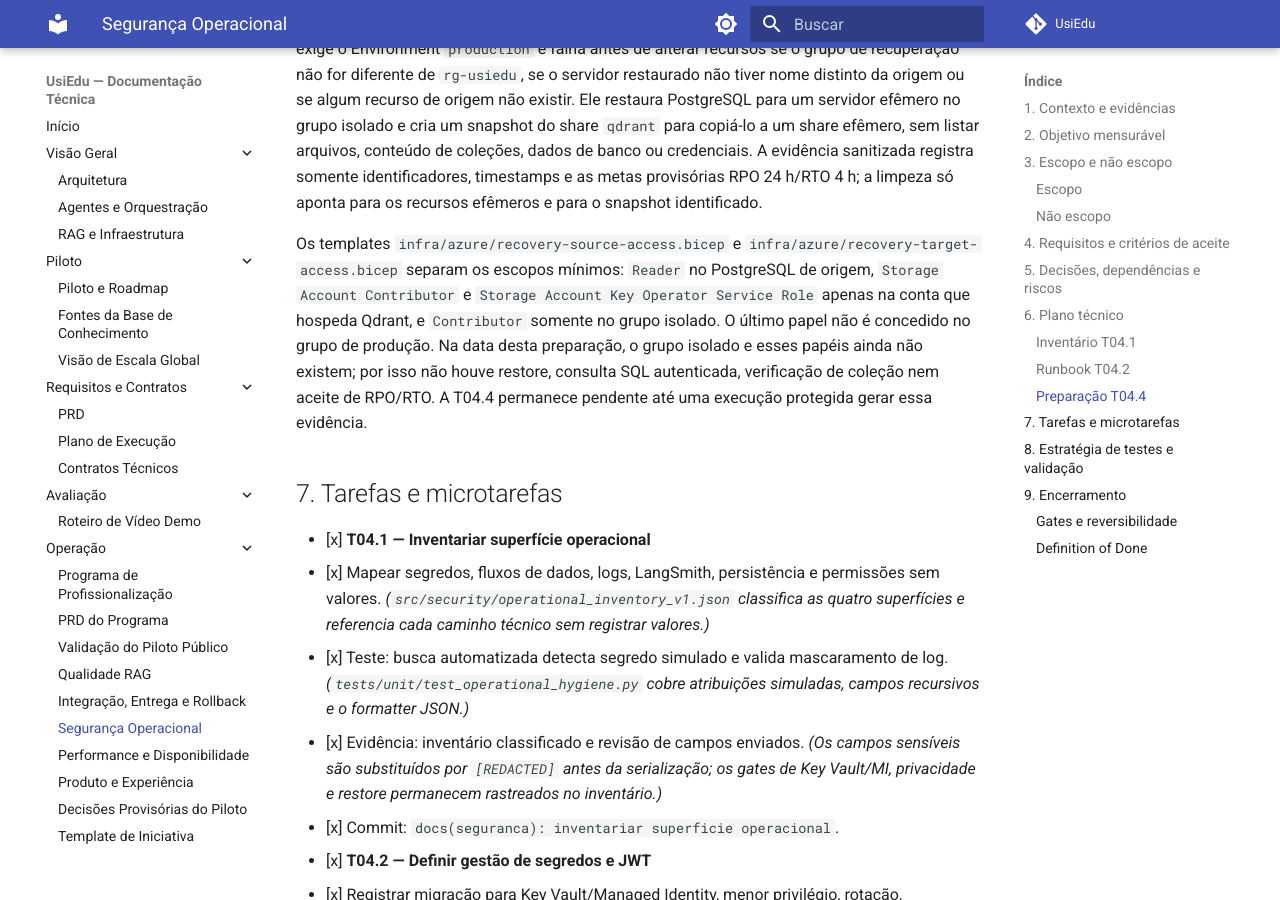
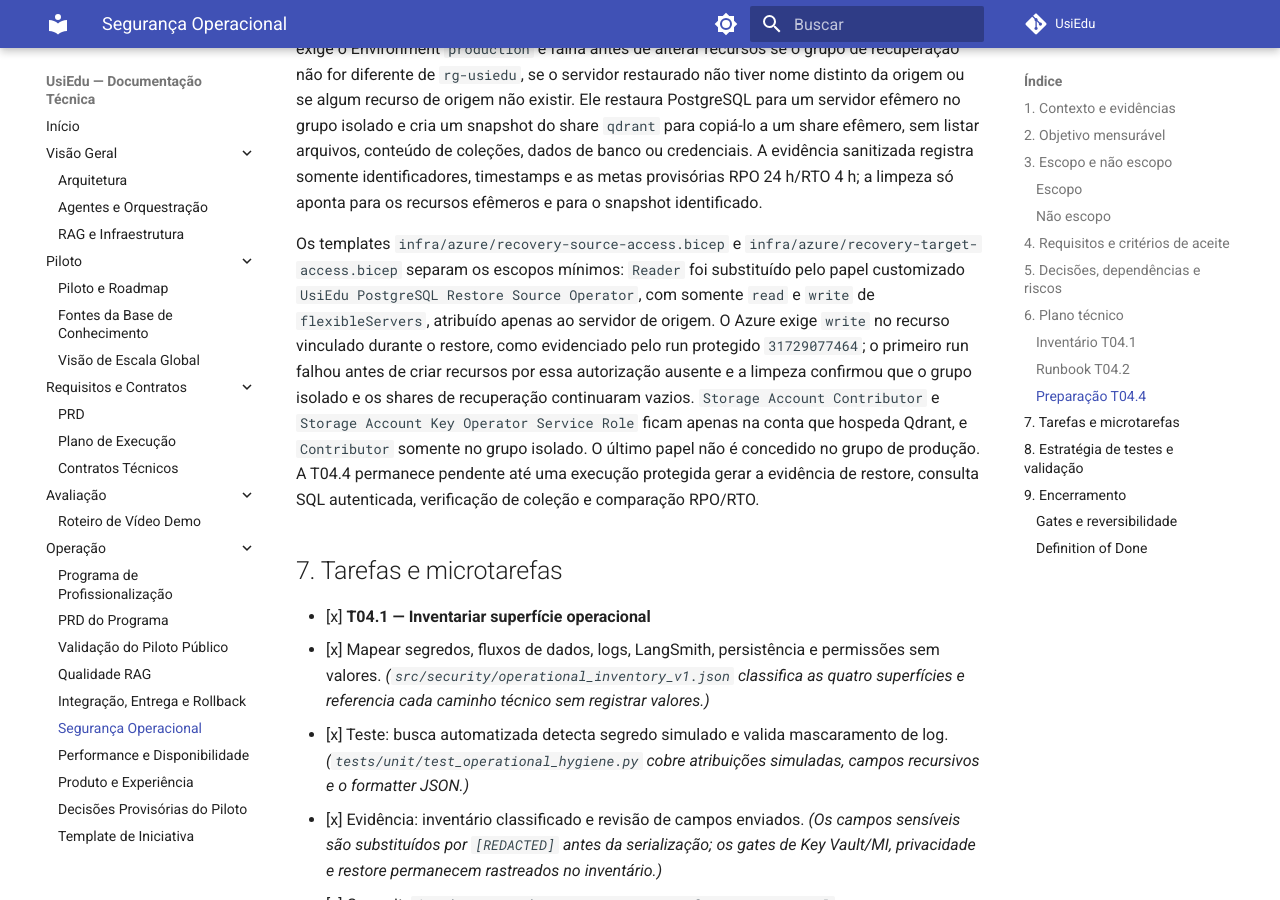
Before and after one commit to henriquebotelhogomes/UsiEdu, an MkDocs documentation site: the page built from docs/profissionalizacao/04-seguranca-operacional.md, in a window 1280 px wide and 900 px high, scrolled down 5602 px. Built offline with MkDocs 1.6.1 and Material for MkDocs 9.7.7, drawn with Linux system fonts in a browser that asks for light colours; comment, search, counter and statistics services are not loaded.

Commit message:
fix(azure): permitir restore isolado
Co-authored-by: Copilot App <223556219+Copilot@users.noreply.github.com>

```diff
--- a/docs/profissionalizacao/04-seguranca-operacional.md
+++ b/docs/profissionalizacao/04-seguranca-operacional.md
@@ -168,13 +168,17 @@ snapshot identificado.
 
 Os templates `infra/azure/recovery-source-access.bicep` e
 `infra/azure/recovery-target-access.bicep` separam os escopos mínimos: `Reader`
-no PostgreSQL de origem, `Storage Account Contributor` e `Storage Account Key
-Operator Service Role` apenas na conta que hospeda Qdrant, e `Contributor`
-somente no grupo isolado. O último papel não é concedido no grupo de produção.
-Na data desta preparação, o grupo isolado e esses papéis ainda não existem; por
-isso não houve restore, consulta SQL autenticada, verificação de coleção nem
-aceite de RPO/RTO. A T04.4 permanece pendente até uma execução protegida gerar
-essa evidência.
+foi substituído pelo papel customizado `UsiEdu PostgreSQL Restore Source
+Operator`, com somente `read` e `write` de `flexibleServers`, atribuído apenas
+ao servidor de origem. O Azure exige `write` no recurso vinculado durante o
+restore, como evidenciado pelo run protegido `31729077464`; o primeiro run
+falhou antes de criar recursos por essa autorização ausente e a limpeza
+confirmou que o grupo isolado e os shares de recuperação continuaram vazios.
+`Storage Account Contributor` e `Storage Account Key Operator Service Role`
+ficam apenas na conta que hospeda Qdrant, e `Contributor` somente no grupo
+isolado. O último papel não é concedido no grupo de produção. A T04.4
+permanece pendente até uma execução protegida gerar a evidência de restore,
+consulta SQL autenticada, verificação de coleção e comparação RPO/RTO.
 
 ## 7. Tarefas e microtarefas
 
```
Also changed, not shown: 3 other files.
